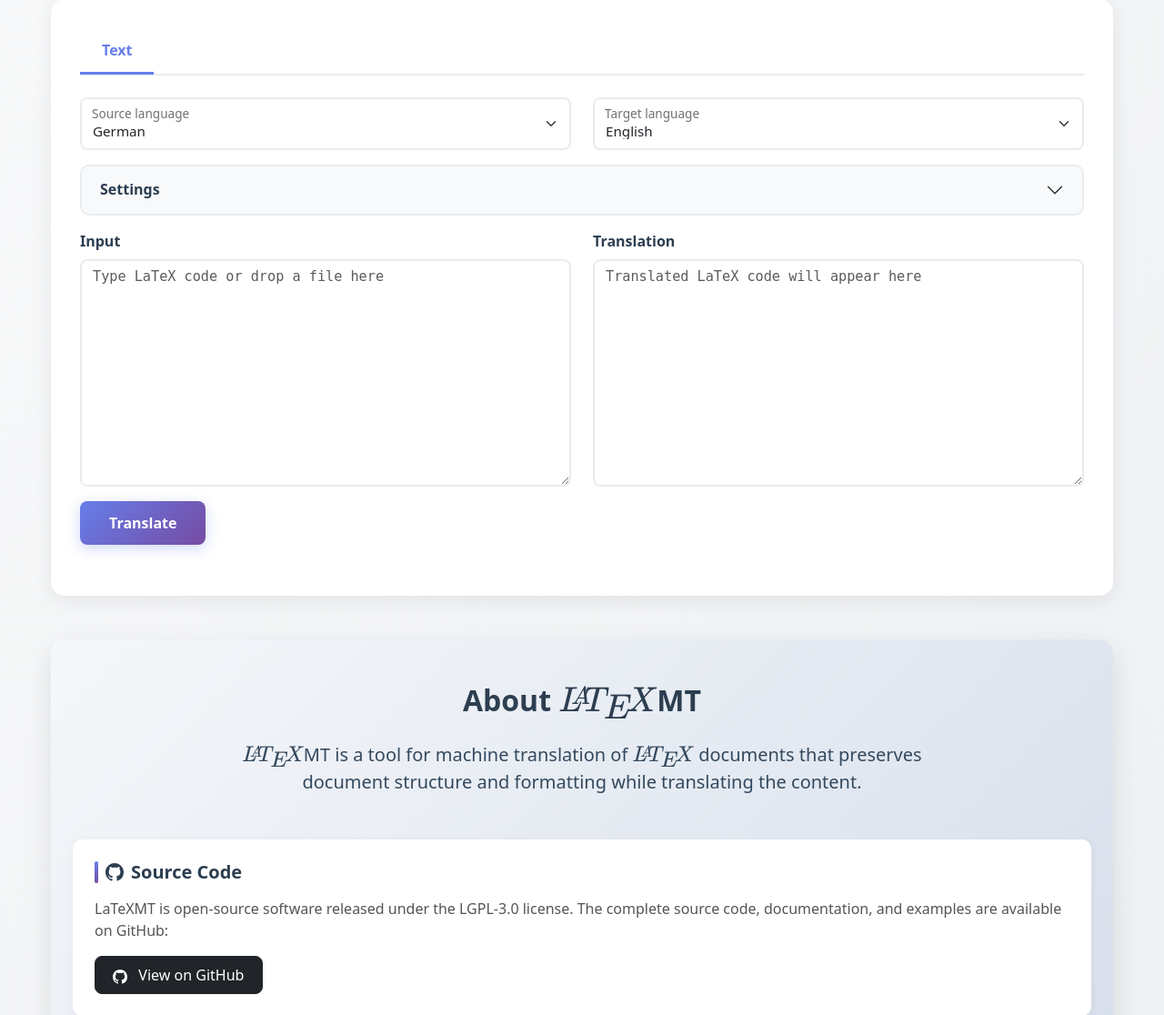
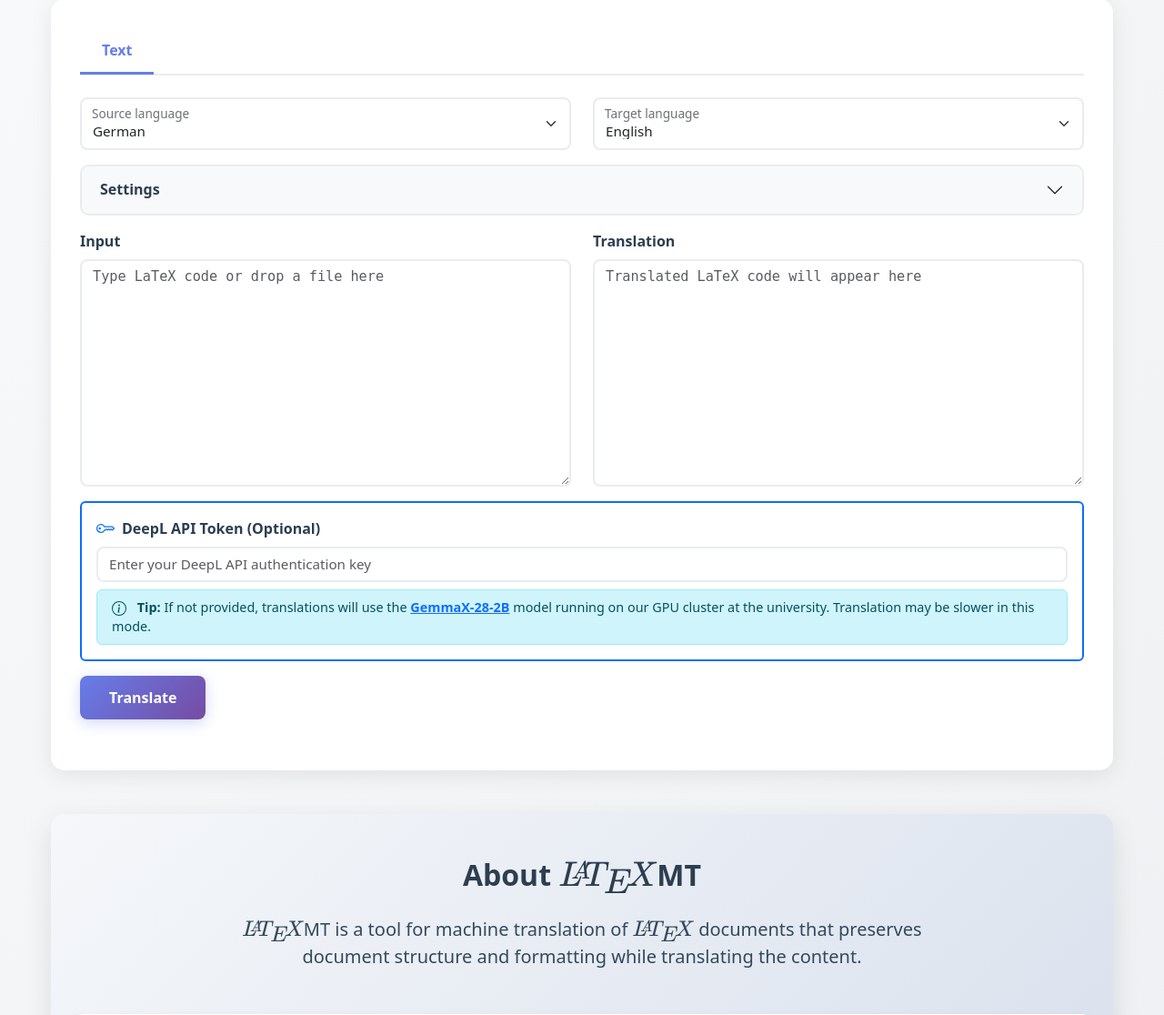
Before and after one commit to latexmt/web, a Flask app: template latexmt_web/templates/index.html in a window 1280 px wide. Shown: the part 77-1193 px from the top of the page at 91% size. Run offline with Flask 3, Linux system fonts and the light colour scheme; the template is opened without the code that fills it, so the values that code supplies are empty; parts of the project's set-up code (start-up, migrations or seed data) failed here and were passed over; some libraries are stand-ins or nearby versions.

Commit message:
feat: allow to set deepl api token

```diff
--- a/latexmt_web/job.py
+++ b/latexmt_web/job.py
@@ -13,5 +13,6 @@
     src_lang: str
     tgt_lang: str
     download_url: Optional[str]
+    deepl_api_token: Optional[str] = None
     glossary: str = ''
     mask_placeholder: Optional[str] = None
--- a/latexmt_web/server.py
+++ b/latexmt_web/server.py
@@ -105,8 +105,9 @@
 
     src_lang = request.form['src_lang']
     tgt_lang = request.form['tgt_lang']
+    deepl_api_token = request.form['deepl_api_token'] if 'deepl_api_token' in request.form else ''
 
-    glossary = request.form['glossary'] if 'glossary' in request.form else ''
+    glossary = request.form['glossary'] if 'glossary' in request.form else None
     mask_placeholder = request.form['mask_placeholder'] if 'mask_placeholder' in request.form else ''
 
     params = Job(0,
@@ -116,6 +117,7 @@
                  download_url=None,
                  glossary=glossary,
                  mask_placeholder=mask_placeholder,
+                 deepl_api_token=deepl_api_token,
                  src_lang=src_lang,
                  tgt_lang=tgt_lang)
 
--- a/latexmt_web/templates/index.html
+++ b/latexmt_web/templates/index.html
@@ -36,6 +36,36 @@
           <option value="zh">Chinese</option>
         </select>
         <label for="{{ id_prefix }}-tgt-lang">Target language</label>
+      </div>
+    </div>
+  </div>
+{% endmacro %}
+{% macro deepl_token(id_prefix) -%}
+  <div class="row mb-3">
+    <div class="col-12">
+      <div class="card border-primary" style="border-width: 2px;">
+        <div class="card-body">
+          <div class="d-flex align-items-center mb-2">
+            <svg xmlns="http://www.w3.org/2000/svg" width="20" height="20" fill="currentColor" class="bi bi-key me-2 text-primary" viewBox="0 0 16 16">
+              <path d="M0 8a4 4 0 0 1 7.465-2H14a.5.5 0 0 1 .354.146l1.5 1.5a.5.5 0 0 1 0 .708l-1.5 1.5a.5.5 0 0 1-.708 0L13 9.207l-.646.647a.5.5 0 0 1-.708 0L11 9.207l-.646.647a.5.5 0 0 1-.708 0L9 9.207l-.646.647A.5.5 0 0 1 8 10h-.535A4 4 0 0 1 0 8m4-3a3 3 0 1 0 2.712 4.285A.5.5 0 0 1 7.163 9h.63l.853-.854a.5.5 0 0 1 .708 0l.646.647.646-.647a.5.5 0 0 1 .708 0l.646.647.646-.647a.5.5 0 0 1 .708 0l.646.647.793-.793-1-1h-6.63a.5.5 0 0 1-.451-.285A3 3 0 0 0 4 5"/>
+              <path d="M4 8a1 1 0 1 1-2 0 1 1 0 0 1 2 0"/>
+            </svg>
+            <label for="{{ id_prefix }}-deepl_api_token" class="form-label mb-0 fw-bold">DeepL API Token (Optional)</label>
+          </div>
+          <input type="password"
+                 class="form-control sync-value mb-2"
+                 id="{{ id_prefix }}-deepl_api_token"
+                 data-sync-id="deepl_api_token"
+                 name="deepl_api_token"
+                 placeholder="Enter your DeepL API authentication key">
+          <div class="alert alert-info mb-0 py-2 px-3" style="font-size: 0.9rem;">
+            <svg xmlns="http://www.w3.org/2000/svg" width="16" height="16" fill="currentColor" class="bi bi-info-circle me-2" viewBox="0 0 16 16">
+              <path d="M8 15A7 7 0 1 1 8 1a7 7 0 0 1 0 14m0 1A8 8 0 1 0 8 0a8 8 0 0 0 0 16"/>
+              <path d="M8.93 6.588l-2.29.287-.082.38.45.083c.294.07.352.176.288.469l-.738 3.468c-.194.897.105 1.319.808 1.319.545 0 1.178-.252 1.465-.598l.088-.416c-.2.176-.492.246-.686.246-.275 0-.375-.193-.304-.533zM9 4.5a1 1 0 1 1-2 0 1 1 0 0 1 2 0"/>
+            </svg>
+            <strong>Tip:</strong> If not provided, translations will use the <strong><a href="https://huggingface.co/ModelSpace/GemmaX2-28-2B-v0.1">GemmaX-28-2B</a></strong> model running on our GPU cluster at the university. Translation may be slower in this mode.
+          </div>
+        </div>
       </div>
     </div>
   </div>
@@ -536,10 +566,10 @@
                 <textarea class="form-control"
                           id="output_text"
                           rows="10"
-                          readonly
                           placeholder="Translated LaTeX code will appear here"></textarea>
               </div>
             </div>
+            {{ deepl_token(id_prefix) }}
             <div class="col-12">
               <button type="submit" class="btn btn-primary">Translate</button>
             </div>
```
Also changed, not shown: latexmt_web/translator.py (+3 -4 lines), latexmt_web/worker.py (+72 -49 lines).
